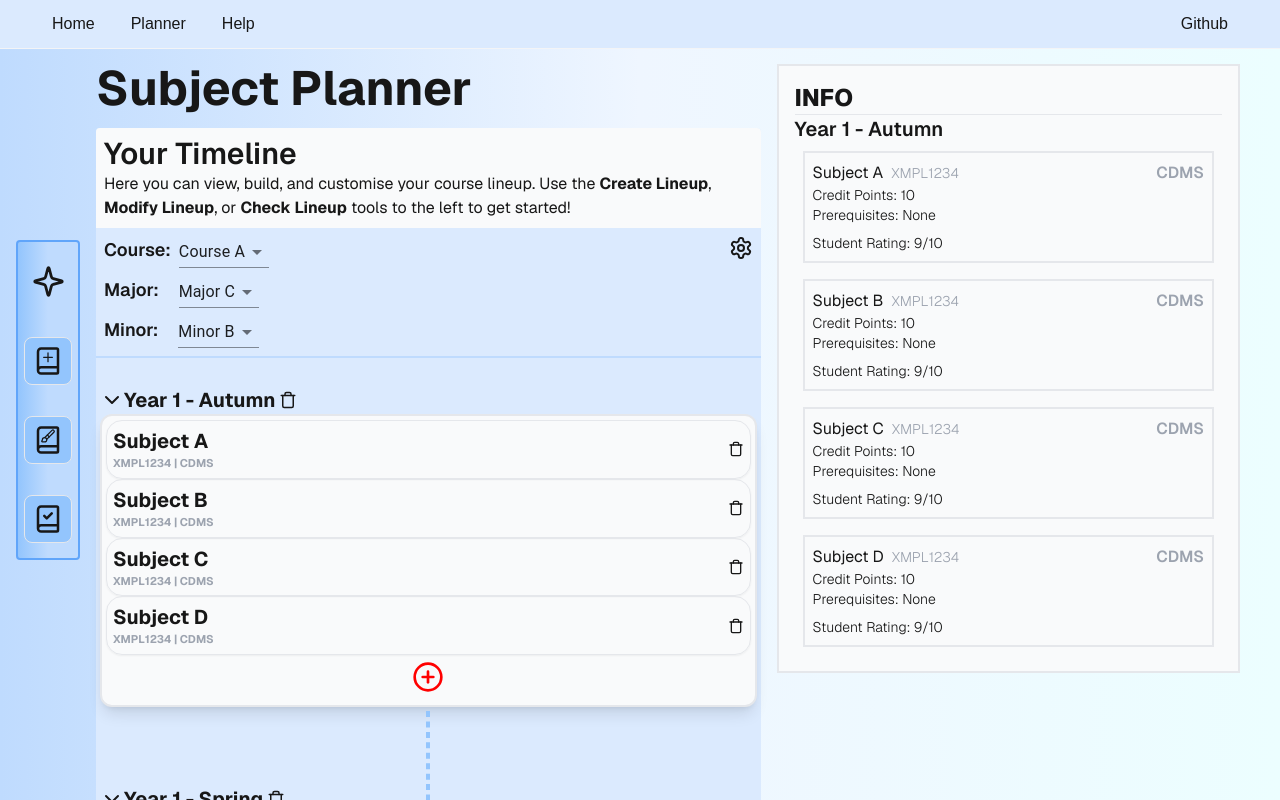
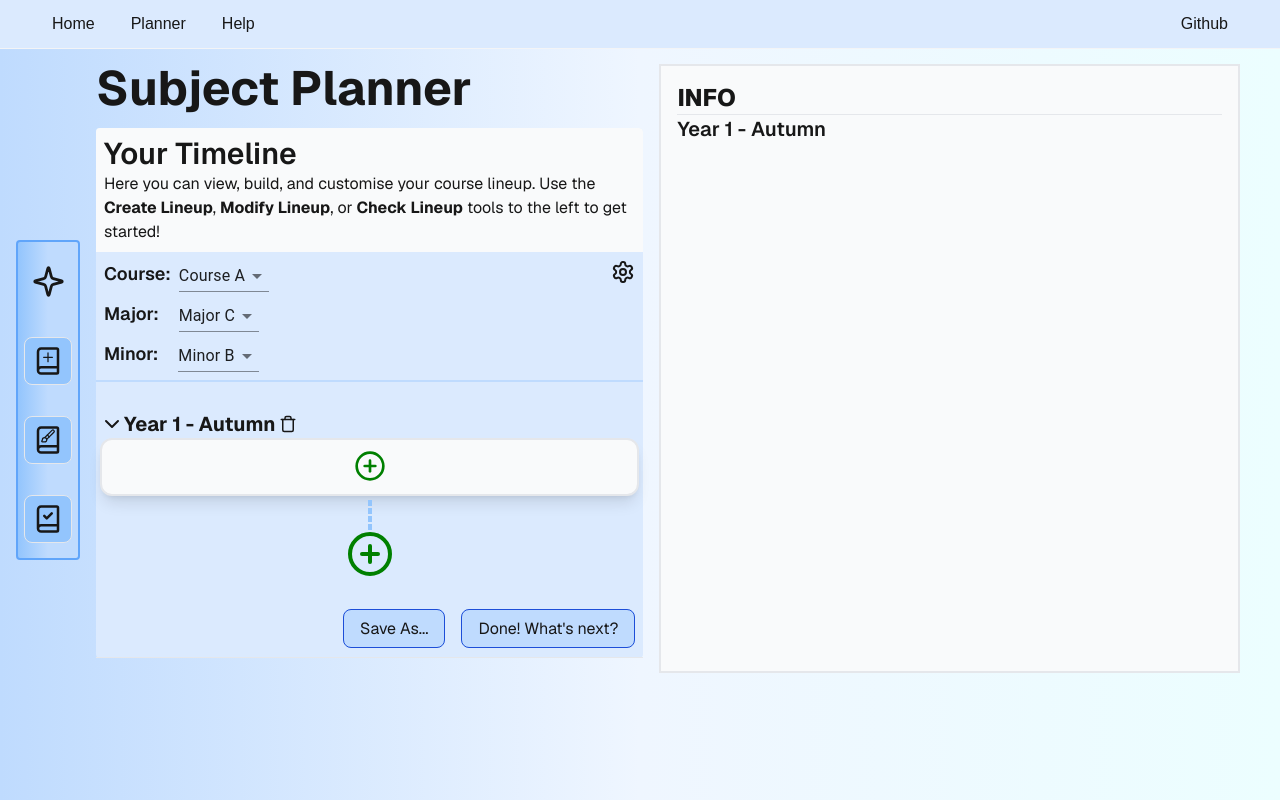
Before and after one commit to Inertia-Squared/subject-planner, a Next.js app: page /planner in a window 1280 px wide. Shown: the top 800 px of the page. Built offline with nearby package versions, Linux system fonts and the light colour scheme; what tailwindcss-animated would draw is missing.

Commit message:
- Made planner default to empty

```diff
--- a/src/components/Planner Items/Planner.tsx
+++ b/src/components/Planner Items/Planner.tsx
@@ -10,7 +10,7 @@ interface PlannerProps {
 }
 
 export const Planner = (props: PlannerProps)=>{
-    const partial = [generateDummyStudyPeriod(0,4),generateDummyStudyPeriod(1,3),generateDummyStudyPeriod(2,4),generateDummyStudyPeriod(3,0)];
+    const partial = [generateDummyStudyPeriod(0,0)];
     const full = [generateDummyStudyPeriod(0,4),generateDummyStudyPeriod(1,4),generateDummyStudyPeriod(2,4),generateDummyStudyPeriod(3,4)];
     const [studyPeriods, setStudyPeriods] = useState<StudyPeriodProps[]>(()=>props.mode !== 2 ? partial : full);
     function updateStudyPeriods(periods: StudyPeriodProps[]){
```
